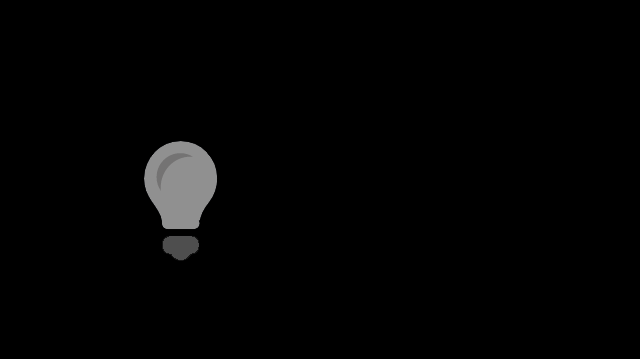
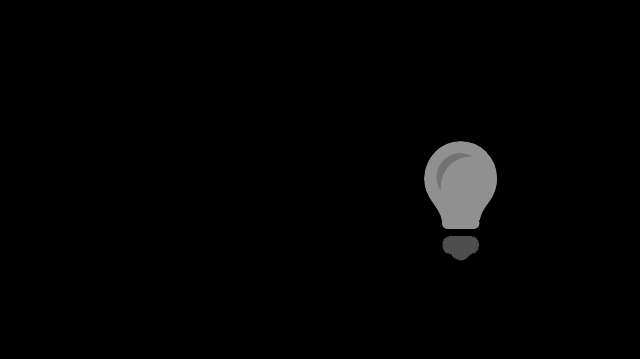
Before and after one commit to najim11rahman/WebPage-Features, a plain HTML site: page Bulb glow over mouse hover/index.html in a window 1280 px wide. Shown: the part 114-473 px from the top of the page, without its empty margins (192-832 px from the left). Drawn offline with Linux system fonts and the light colour scheme.

Commit message:
Update styles.css

```diff
--- a/Bulb glow over mouse hover/styles.css
+++ b/Bulb glow over mouse hover/styles.css
@@ -1,6 +1,6 @@
 * {
-  margin: 80px;
-  padding: 0;
+  margin-left: 150px;
+  margin-top: 80px;
 }
 
 body {
```
